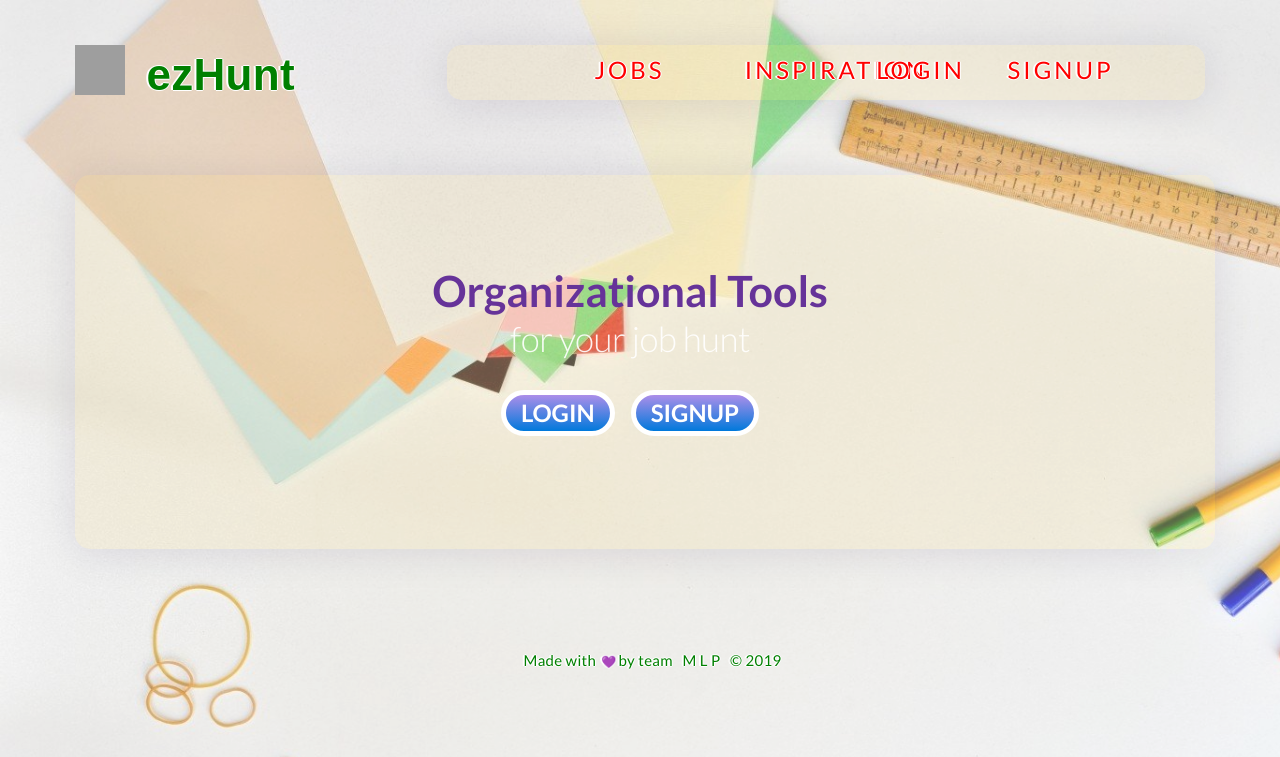
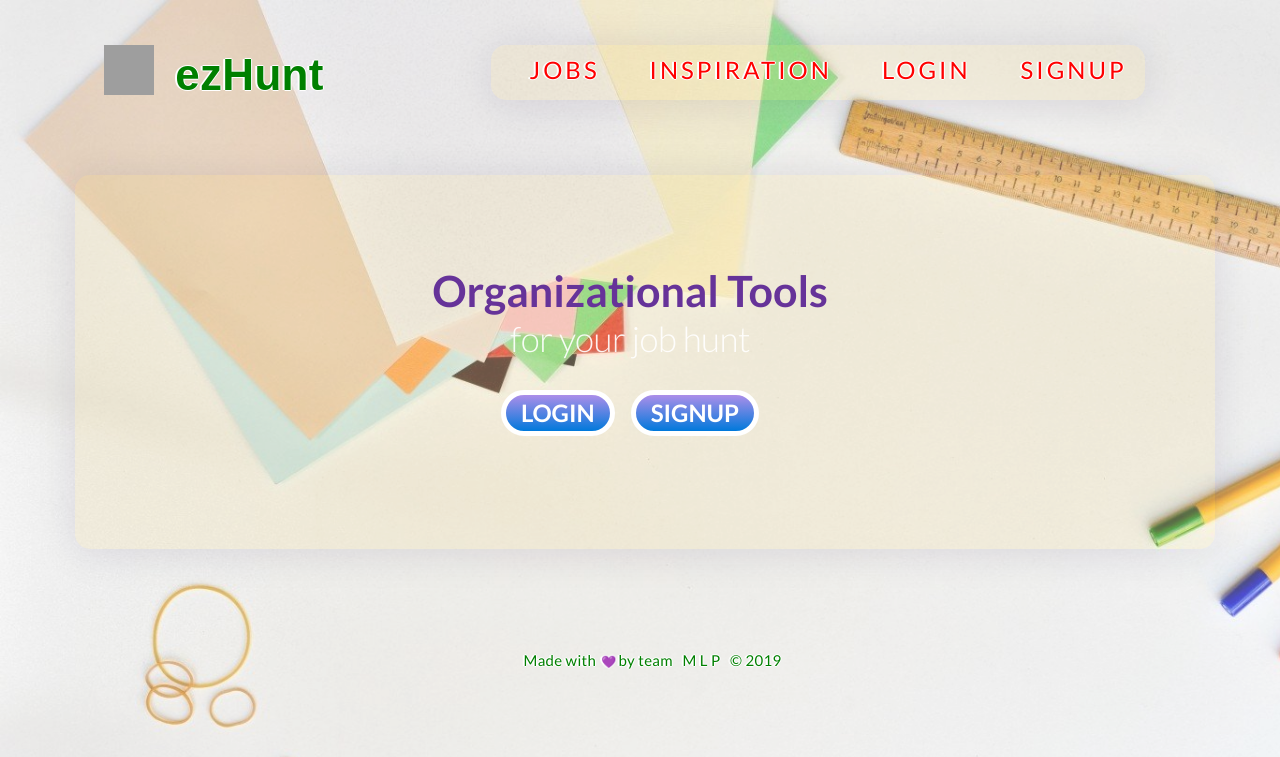
Before and after one commit to teammlp/FinalProject, a React (Create React App) app in the folder client/: page / in a window 1280 px wide. Shown: the top 757 px of the page. Built offline with nearby package versions, Linux system fonts and the light colour scheme; grey boxes are pictures that could not be loaded; a web font is replaced by a local one.

Commit message:
updates to nav

```diff
--- a/client/src/components/Nav/index.js
+++ b/client/src/components/Nav/index.js
@@ -9,7 +9,7 @@ function Nav(props) {
   return (
     <div className="full-width-container header">
       <div className="row">
-        <div className="four columns">
+        <div className="three columns" id="logo-column">
           <span className="logo">
             <a href="/">
               <img
@@ -20,59 +20,27 @@ function Nav(props) {
             </a>
           </span>
         </div>
-        <div className="eight columns menu" id="menu">
-          <div className="row">
-            <div className="four columns">
-              <a
-                onClick="trackEvent('landing_go_to_advisor_page_clicked')"
-                href="/jobBoard"
-              >
-                JOBS
-              </a>
-            </div>
-            <div className="two columns">
-              <a
-                onclick="trackEvent('landing_pricing_clicked')"
-                href="/talks"
-                className="login"
-              >
-            Inspiration
-              </a>
-            </div>
-            {
-              props.user ?
-              <div className="two columns userName">
+        <div className="one columns"></div>
+        <div className="seven columns menu" id="menu">
+          <div className="row" id="row-menu">
+              <a href="/jobBoard" className="login">JOBS</a>
+              <a href="/talks" className="login">Inspiration</a>
+            {props.user ?
+              <>
                   <Link
                     to={{
                       pathname: "/userForm",
                       state:{user: props.user}
                     }}
-                  ><h2>{props.user.username}</h2>
+                  >{props.user.username}
                   </Link>
-              <a href="/task">TASKS</a>
-              <a href="#" onClick={props.logoutHandler}>LOGOUT</a>
-                </div>
-
+                <a href="/task">TASKS</a>
+                <a href="#" onClick={props.logoutHandler}>LOGOUT</a>
+              </>
                 :
                 <>
-                  <div className="two columns">
-                    <a
-                      onclick="trackEvent('landing_login_clicked')"
-                      href="/login"
-                      className="login"
-                    >
-                      LOGIN
-              </a>
-                  </div>
-                  <div className="two columns">
-                    <a
-                      onclick="trackEvent('landing_signup_clicked')"
-                      href="/register"
-                      className="login"
-                    >
-                      SIGNUP
-              </a>
-                  </div>
+                    <a href="/login" className="login">LOGIN</a>
+                    <a href="/register" className="login">SIGNUP</a>
                 </>
             }
           </div>
--- a/client/src/components/Nav/nav.css
+++ b/client/src/components/Nav/nav.css
@@ -30,22 +30,55 @@
     margin-right: auto; */
 }
 
+#logo-column {
+  margin-left: 1.2em;
+}
+
+.menu {
+justify-content: center;
+}
+
+#row-menu {
+  display: flex;
+  justify-content: center;
+}
+
 @media (min-width: 550px) {
   .column,
   .columns {
     margin-left: 4%;
   }
 
+  .one.columns {
+    width: 10%;
+  }
+
   .two.columns {
     width: 13.3333333333%;
+  }
+
+  .special.columns {
+    width: 22%;
+  }
+
+  .three.columns {
+    width: 23.3333333333%;
   }
 
   .four.columns {
     width: 30.6666666667%;
   }
 
+  .seven.columns {
+    width: 55%;
+  }
+
   .eight.columns {
     width: 65.3333333333%;
+  }
+
+  .nine.columns {
+    width: 72.33333333333%;
   }
 
   .column:first-child,
```
